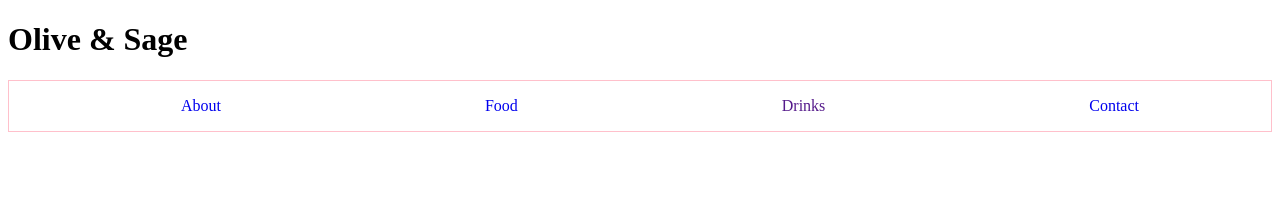
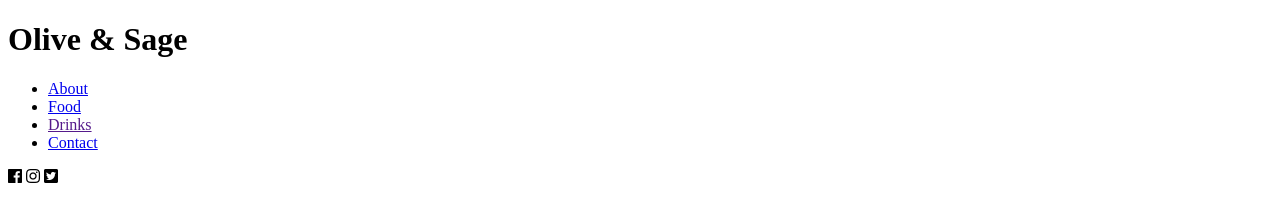
Before and after one commit to msegaric/andrew-mark-group-project, a plain HTML site: page index.html in a window 1280 px wide. Drawn offline with Linux system fonts and the light colour scheme.

Commit message:
Social Media Icons

```diff
--- a/index.html
+++ b/index.html
@@ -4,8 +4,8 @@
     <meta charset="UTF-8">
     <meta name="viewport" content="width=device-width, initial-scale=1.0">
     <meta http-equiv="X-UA-Compatible" content="ie=edge">
+    <link rel="stylesheet" href="https://use.fontawesome.com/releases/v5.7.2/css/all.css" integrity="sha384-fnmOCqbTlWIlj8LyTjo7mOUStjsKC4pOpQbqyi7RrhN7udi9RwhKkMHpvLbHG9Sr" crossorigin="anonymous">
     <title>Olive & Sage Home Page</title>
-    <link rel="stylesheet" href="styles/styles.css">
 </head>
 <body>
     <header>
@@ -19,6 +19,11 @@
             </ul>
         </nav>
         <!--clickable social icons will go here-->
+        <div class="social-media-icons">
+            <i class="fab fa-facebook"></i>
+            <i class="fab fa-instagram"></i>
+            <i class="fab fa-twitter-square"></i>
+        </div>
     </header>
 
 </body>
```
